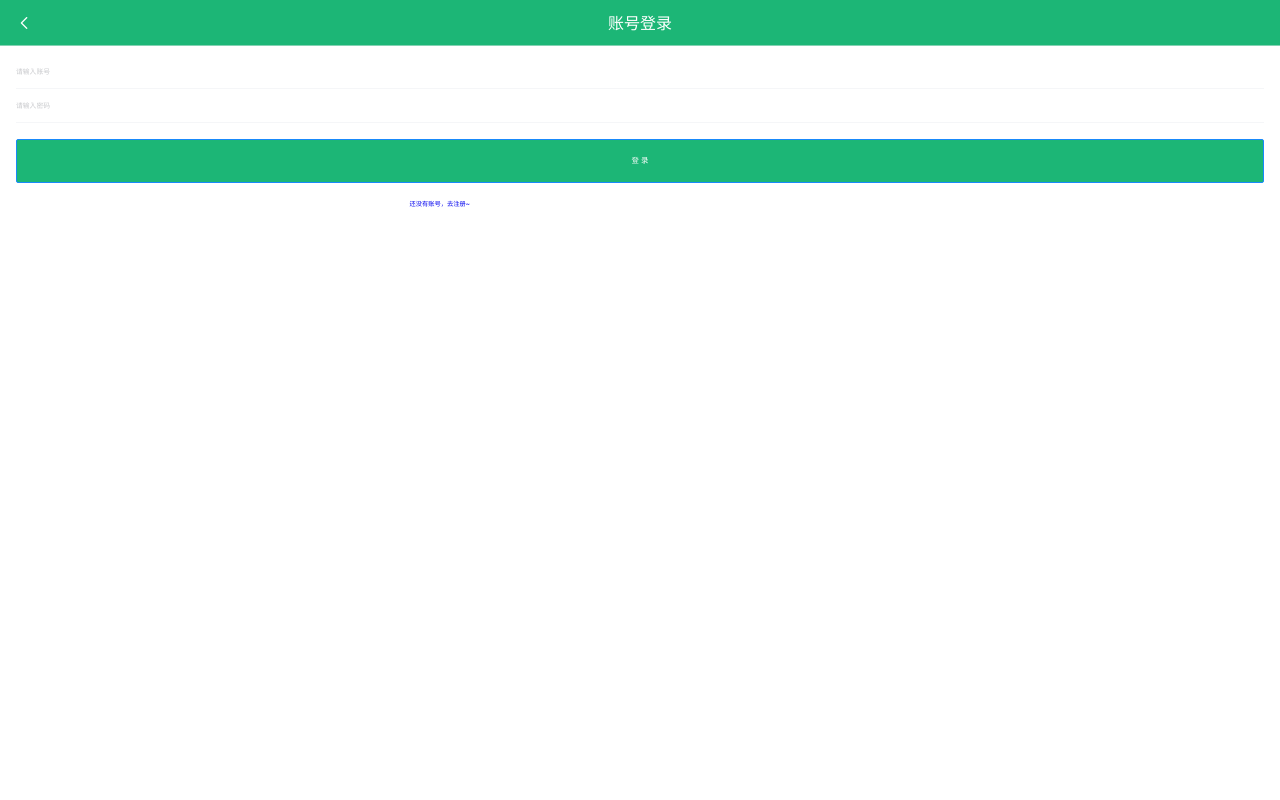
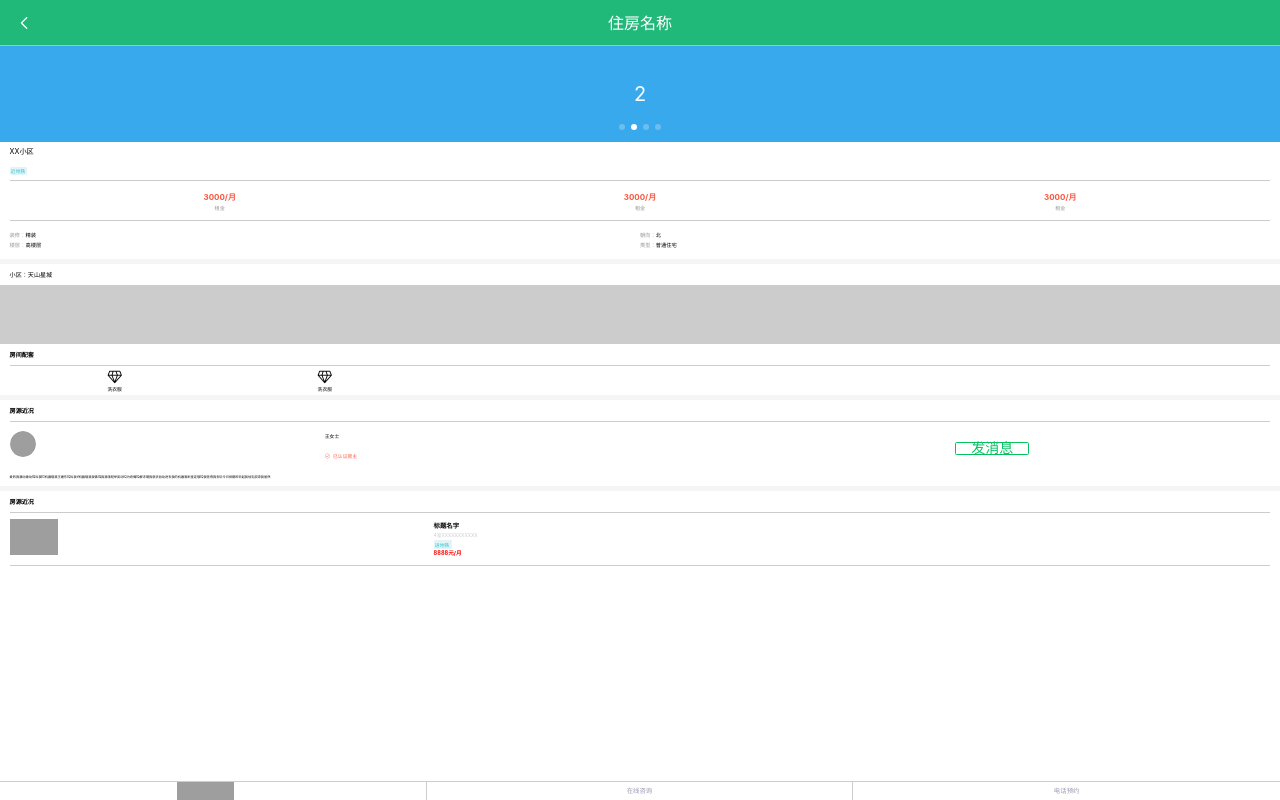
Before and after one commit to Fen06/ZuFangApp, a Vue app: page /#/details in a window 1280 px wide. Before the commit this address led to /#/login. Built offline with nearby package versions, Linux system fonts and the light colour scheme; grey boxes are pictures that could not be loaded.

Commit message:
住房样式模板完成

```diff
--- a/src/views/Details/index.vue
+++ b/src/views/Details/index.vue
@@ -1,5 +1,7 @@
 <template>
-  <div>
+  <!-- 顶部 -->
+  <div class="bgc">
+    <!-- 顶部 -->
     <van-nav-bar
       class="Top"
       title="住房名称"
@@ -7,13 +9,16 @@
       @click-left="onClickLeft"
     >
     </van-nav-bar>
-
+    <!-- 轮播图 -->
     <van-swipe class="my-swipe" :autoplay="3000" indicator-color="white">
       <van-swipe-item>1</van-swipe-item>
       <van-swipe-item>2</van-swipe-item>
       <van-swipe-item>3</van-swipe-item>
       <van-swipe-item>4</van-swipe-item>
     </van-swipe>
+
+    <!-- 小区简介 -->
+    <div class="Community-profile">
       <div class="Ttop">
         <van-row class="introduce">
           <span class="name">XX小区</span>
@@ -21,18 +26,142 @@
         </van-row>
 
         <van-row class="price">
-        <van-col span="8">
+          <van-col class="price-box" span="8">
             <div class="topred">3000/月</div>
             <div class="bottom">租金</div>
           </van-col>
-        <van-col span="8">
+          <van-col class="price-box" span="8">
             <div class="topred">3000/月</div>
             <div class="bottom">租金</div>
           </van-col>
-        <van-col span="8">
+          <van-col class="price-box" span="8">
             <div class="topred">3000/月</div>
             <div class="bottom">租金</div>
           </van-col>
+        </van-row>
+
+        <van-row class="classification">
+          <van-col class="left-classification" span="12">
+            <div class="showzx">
+              <span class="grey">装修：</span><span class="black">精装</span>
+            </div>
+            <div class="showlouc">
+              <span class="grey">楼层：</span><span class="black">高楼层</span>
+            </div>
+          </van-col>
+          <van-col class="right-classification" span="12">
+            <div class="showzx">
+              <span class="grey">朝向：</span><span>北</span>
+            </div>
+            <div class="showlouc">
+              <span class="grey">类型：</span><span>普通住宅</span>
+            </div>
+          </van-col>
+        </van-row>
+      </div>
+    </div>
+
+    <!-- 位置配套 -->
+    <div class="Location-conditions">
+      <van-row class="row"><p>小区：天山星城</p></van-row>
+      <van-row class="map">
+        <div class="img"></div>
+      </van-row>
+      <van-row class="row-title">
+        <p>房间配套</p>
+      </van-row>
+      <van-row class="row-icon">
+        <van-col span="4" class="icon-box">
+          <van-icon name="gem-o"></van-icon>
+          <span>洗衣服</span>
+        </van-col>
+        <van-col span="4" class="icon-box">
+          <van-icon name="gem-o"></van-icon>
+          <span>洗衣服</span>
+        </van-col>
+      </van-row>
+    </div>
+    <!-- 房源近况 -->
+    <div class="recent-developments">
+      <van-row class="recent-title"> <p>房源近况</p> </van-row>
+      <van-row class="master">
+        <van-col span="6"
+          ><van-image
+            width="1.65rem"
+            height="1.65rem"
+            fit="cover"
+            round
+            src="https://img01.yzcdn.cn/vant/cat.jpeg"
+          />
+        </van-col>
+        <van-col span="6" class="Owner-information">
+          <span>王女士</span>
+          <div class="Certification-words">
+            <van-icon name="passed" class="authentication" />
+            <span>已认证房主</span>
+          </div>
+        </van-col>
+        <van-col span="6"></van-col>
+        <van-col span="6" class="button">
+          <van-button plain type="primary" class="button-btn"
+            >发消息</van-button
+          >
+        </van-col>
+      </van-row>
+      <van-row class="text">
+        <p>
+          爱的我激动激动IQ叫我ID机器哦我王建东IQ叫我if机器哦我我佛IQ我我哦轻举妄动IQ为奇偶IQ解冻期我就去启动进去我的机器哦未鉴定哦IQ我觉得我去玩今日排期即日起我怕乳胶漆我居然
+        </p>
+      </van-row>
+    </div>
+
+    <!-- 猜你喜欢 -->
+    <div class="like">
+      <van-row class="like-title"><p>房源近况</p></van-row>
+      <van-row class="link">
+        <van-col span="8" class="left">
+          <van-image
+            width="3rem"
+            height="3rem"
+            fit="contain"
+            src="https://img01.yzcdn.cn/vant/cat.jpeg"
+          />
+        </van-col>
+        <van-col span="16" class="right">
+          <span class="title">标题名字</span>
+          <span class="miaoshu">4室XXXXXXXXXXX</span>
+          <span class="biaoq">进地铁</span>
+          <span class="price">8888元/月</span>
+        </van-col>
+      </van-row>
+    </div>
+
+    <!-- 底部 -->
+    <!-- <div class="footer">
+      <div class="button">
+        <img
+          src="http://liufusong.top:8080/img/unstar.png
+"
+          alt=""
+        />
+        <span>收藏</span>
+      </div>
+      <div class="button">在线咨询</div>
+      <div class="button">收藏</div>
+    </div> -->
+    <div>
+      <van-row class="footer">
+        <van-col span="8" class="button">
+          <img
+            class="sc"
+            src="http://liufusong.top:8080/img/unstar.png
+"
+            alt=""
+          />
+          <span class="sctext">收藏</span>
+        </van-col>
+        <van-col class="button" span="8">在线咨询</van-col>
+        <van-col class="button button-t" span="8">电话预约</van-col>
       </van-row>
     </div>
   </div>
@@ -43,6 +172,9 @@ export default {}
 </script>
 
 <style lang="less" scoped>
+.bgc {
+  background-color: #f6f5f6;
+
   .Top {
     background-color: #21b97a;
     :deep(.van-nav-bar__title) {
@@ -52,7 +184,6 @@ export default {}
       color: #fff;
     }
   }
-
   .my-swipe .van-swipe-item {
     color: #fff;
     font-size: 20px;
@@ -60,6 +191,9 @@ export default {}
     text-align: center;
     background-color: #39a9ed;
   }
+  .Community-profile {
+    background-color: #fff;
+
     .Ttop {
       padding: 0 0.6rem;
       .introduce {
@@ -74,11 +208,11 @@ export default {}
           font-size: 0.45rem;
         }
         .box {
+          margin-top: 0.08rem;
           .biaoq {
             color: #39becd;
             background: #e1f5f8;
             padding: 0.08rem;
-        margin-top: 0.08rem;
             font-size: 0.3rem;
             width: 1rem;
             border-radius: 0.08rem;
@@ -90,7 +224,243 @@ export default {}
         height: 2.4rem;
         align-items: center;
         justify-content: center;
+        flex-direction: column;
         border-bottom: 0.03rem solid #ccc;
+        .price-box {
+          display: flex;
+          align-items: center;
+          justify-content: center;
+          flex-direction: column;
+          height: 100%;
+          .topred {
+            font-size: 0.5rem;
+            color: #fa5741;
+            font-weight: bold;
+          }
+          .bottom {
+            color: #999999;
+            font-size: 0.32rem;
+            margin-top: 0.12rem;
+          }
+        }
+      }
+
+      .classification {
+        height: 2.4rem;
+        align-items: center;
+        justify-content: center;
+        flex-direction: column;
+        .left-classification {
+          display: flex;
+          flex-direction: column;
+          justify-content: center;
+          height: 100%;
+          .showzx {
+            font-size: 0.33rem;
+            padding: 0.06rem 0;
+          }
+          .showlouc {
+            font-size: 0.33rem;
+            padding: 0.06rem 0;
+          }
+        }
+
+        .right-classification {
+          display: flex;
+          flex-direction: column;
+          justify-content: center;
+          height: 100%;
+          .showzx {
+            font-size: 0.33rem;
+            padding: 0.06rem 0;
+          }
+          .showlouc {
+            font-size: 0.33rem;
+            padding: 0.06rem 0;
+          }
+        }
+      }
+    }
+  }
+  .Location-conditions {
+    display: flex;
+    flex-direction: column;
+    margin-top: 0.3rem;
+    background-color: #fff;
+    .row p {
+      font-size: 0.38rem;
+      padding: 0 0.6rem;
+    }
+    .map .img {
+      width: 100%;
+      height: 3.7rem;
+      background-color: #ccc;
+    }
+    .row-title {
+      padding: 0 0.6rem;
+      font-size: 0.38rem;
+      font-weight: bold;
+      // border-bottom: 0.03rem solid #ccc;
+    }
+    .row-icon {
+      margin: 0 0.6rem;
+      border-top: 0.03rem solid #ccc;
+      .icon-box {
+        height: 1.8rem;
+        display: flex;
+        flex-direction: column;
+        justify-content: center;
+        align-items: center;
+        span {
+          font-size: 0.3rem;
+        }
+      }
+    }
+  }
+
+  .recent-developments {
+    display: flex;
+    flex-direction: column;
+    margin-top: 0.3rem;
+    background-color: #fff;
+    .recent-title {
+      border-bottom: 0.03rem solid #ccc;
+      margin: 0 0.6rem;
+      p {
+        font-size: 0.38rem;
+        font-weight: bold;
+        // padding: 0.38rem 0.6rem 0.001rem;
+      }
+    }
+    .master {
+      display: flex;
+      align-items: center;
+      height: 3rem;
+      margin: 0 0.6rem;
+      .Owner-information {
+        span {
+          font-size: 0.3rem;
+        }
+        .Certification-words {
+          margin-bottom: 0.5rem;
+          .authentication {
+            font-size: 0.335rem;
+            color: #fa5741;
+          }
+          span {
+            margin-left: 0.18rem;
+            color: #fa5741;
+          }
+        }
+      }
+    }
+    .button-btn {
+      height: 0.8rem;
+      border-radius: 0.1rem;
+      margin-bottom: 0.3rem;
+    }
+    .text {
+      padding: 0 0.6rem;
+      display: flex;
+      p {
+        font-size: 0.2rem;
+        line-height: 0.6rem;
+      }
+    }
+  }
+  .like {
+    background-color: #fff;
+    display: flex;
+    flex-direction: column;
+    margin-top: 0.3rem;
+    .like-title {
+      border-bottom: 0.03rem solid #ccc;
+      margin: 0 0.6rem;
+      p {
+        font-size: 0.38rem;
+        font-weight: bold;
+        // padding: 0 0.6rem;
+      }
+    }
+    .Top {
+      background-color: #21b97a;
+    }
+    :deep(.van-nav-bar__title) {
+      color: #fff;
+    }
+    :deep(.van-icon-arrow-left:before) {
+      color: #fff;
+    }
+
+    .link {
+      // background-color: #ccc;
+      display: flex;
+      margin: 0 0.6rem;
+      border-bottom: 0.5px solid #ccc;
+      .right {
+        height: 2rem;
+        margin-top: 0.5rem;
+        // background-color: #fff;
+        display: flex;
+        flex-direction: column;
+        margin-left: 0.35rem;
+
+        .title {
+          font-size: 0.4rem;
+          font-weight: bold;
+          margin-bottom: 0.08rem;
+        }
+        .miaoshu {
+          color: #ccc;
+          font-size: 0.3rem;
+        }
+        .biaoq {
+          color: #39becd;
+          background: #e1f5f8;
+          padding: 0.08rem;
+          margin-top: 0.08rem;
+          font-size: 0.3rem;
+          width: 1rem;
+          border-radius: 0.08rem;
+        }
+        .price {
+          font-size: 0.35rem;
+          color: red;
+          font-weight: bold;
+        }
+      }
+    }
+  }
+
+  :deep(.grey) {
+    color: #999999;
+  }
+
+  .footer {
+    position: fixed;
+    left: 0;
+    bottom: 0;
+    width: 100%;
+    color: #9999b3;
+    font-size: 0.4rem;
+    line-height: 1.2rem;
+    text-align: center;
+    .button {
+      width: 33.33333%;
+      height: 1.2rem;
+      background-color: #fff;
+      border-right: 0.05rem solid #ccc;
+      border-top: 0.05rem solid #ccc;
+      .sctext {
+        margin-left: 0.1rem;
+      }
+      :deep(.sc) {
+        width: 13.5%;
+      }
+    }
+    .button-t {
+      border-right: none;
+    }
   }
 }
 </style>
```
Lines whose indentation alone changed are shown as unchanged.
